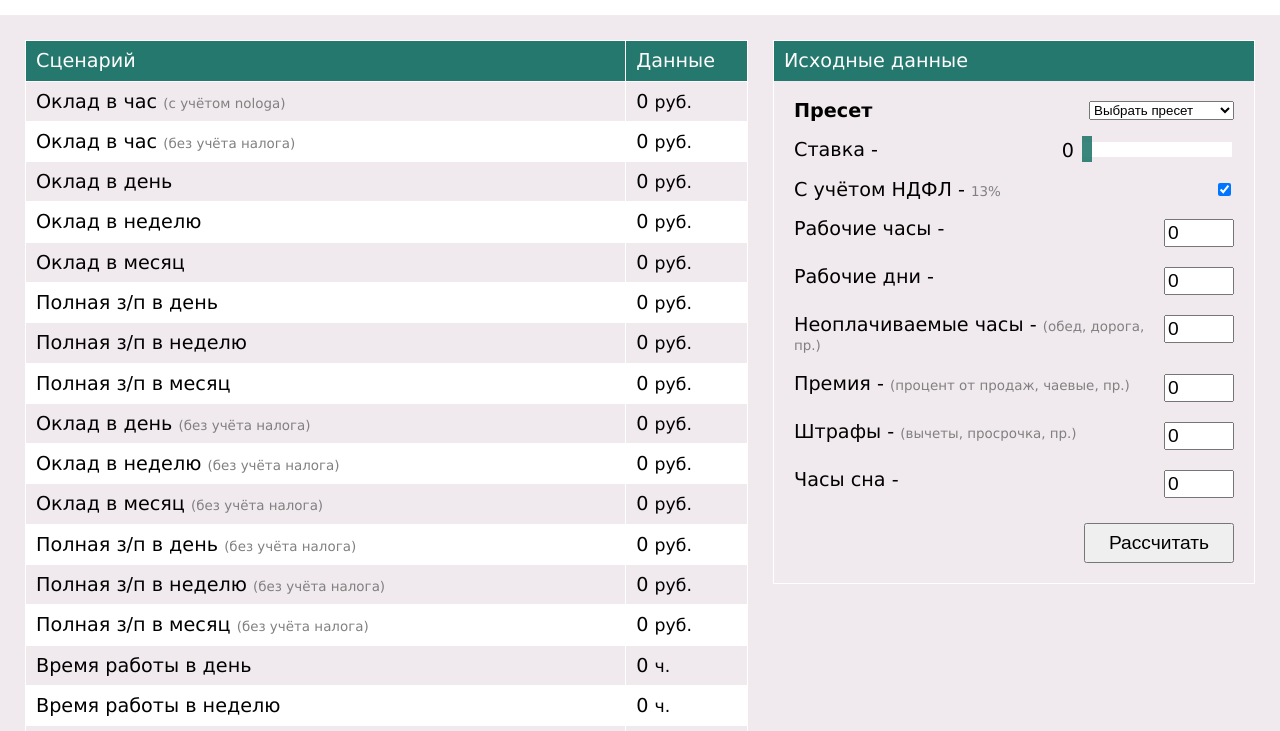
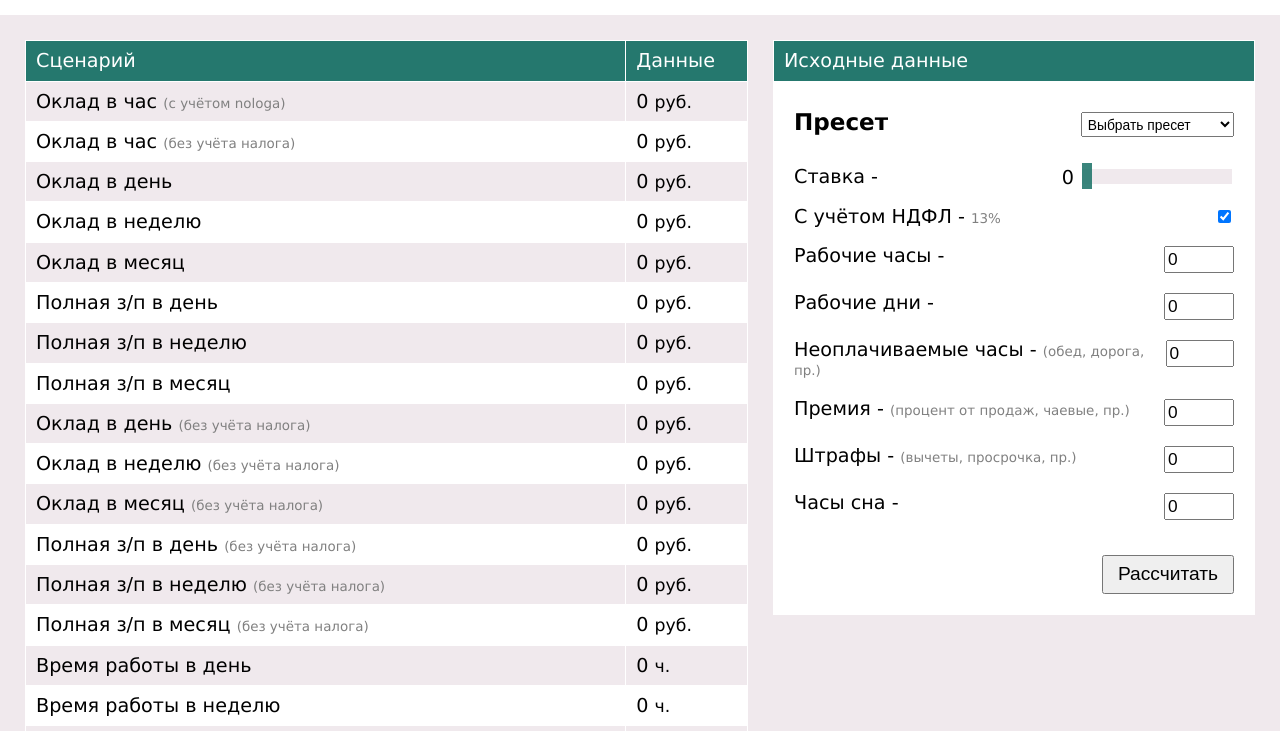
Before and after one commit to D1mitryS/salary_calculator, a plain HTML site: page index.html in a window 1280 px wide. Shown: the part 63-794 px from the top of the page. Drawn offline with Linux system fonts and the light colour scheme.

Commit message:
minor fixes to pass validation

```diff
--- a/index.html
+++ b/index.html
@@ -196,7 +196,8 @@
                         </tr>
                         <tr>
                             <td>
-                                Неоплачиваемые часы в неделю <span class="extended-description">(без учёта выходных)</span>
+                                Неоплачиваемые часы в неделю <span class="extended-description">(без учёта
+                                    выходных)</span>
                             </td>
                             <td>
                                 <output class="answer" id="answer-week-non-paid-hours">0</output>
@@ -204,7 +205,8 @@
                             </td>
                         </tr>
                         <tr>
-                            <td>Неоплачиваемые часы в месяц <span class="extended-description">(без учёта выходных)</span>
+                            <td>Неоплачиваемые часы в месяц <span class="extended-description">(без учёта
+                                    выходных)</span>
                             </td>
                             <td>
                                 <output class="answer" id="answer-month-non-paid-hours">0</output>
@@ -260,8 +262,8 @@
                 <h2>Исходные данные</h2>
                 <form name="calculator" action="index.html" method="post" id="calculator-form">
                     <div class="form-container">
-                        <div class="select-container">
-                            <p>Пресет</p>
+                        <div class="form-inner-container">
+                            <span class=description>Пресет</span>
                             <select id="preset-select">
                                 <option selected value="standard">Выбрать пресет</option>
                                 <option value="0">Офисный планктон</option>
@@ -271,48 +273,48 @@
                                 <option value="4">Тунеядец</option>
                             </select>
                         </div>
-                        <label>
-                            <p>Ставка - </p>
+                        <div class="form-inner-container">
+                            <span class=description>Ставка - </span>
                             <div class="range-container">
                                 <output id="salary-output">0</output>
                                 <input type="range" id="salary" min="0" max="15" step="0.25" value="0"
                                     name="calculator">
                             </div>
-                        </label>
+                        </div>
                         <label>
-                            <p>С учётом НДФЛ -
+                            <span class=description>С учётом НДФЛ -
                                 <span class="extended-description">13%</span>
-                            </p>
+                            </span>
                             <input type="checkbox" checked id="tax" name="calculator">
                         </label>
                         <label>
-                            <p>Рабочие часы -</p>
+                            <span class=description>Рабочие часы -</span>
                             <input type="number" min="0" max="12" value="0" id="hours" name="calculator">
                         </label>
                         <label>
-                            <p>Рабочие дни -</p>
-                            <input type="number" min="0" max="7" value="0" id="days"  name="calculator">
+                            <span class=description>Рабочие дни -</span>
+                            <input type="number" min="0" max="7" value="0" id="days" name="calculator">
                         </label>
                         <label>
-                            <p>Неоплачиваемые часы -
+                            <span class=description>Неоплачиваемые часы -
                                 <span class="extended-description">(обед, дорога, пр.)</span>
-                            </p>
+                            </span>
                             <input type="number" id="non-paid-hours" min="0" max="24" value="0" name="calculator">
                         </label>
                         <label>
-                            <p>Премия -
+                            <span class=description>Премия -
                                 <span class="extended-description">(процент от продаж, чаевые, пр.)</span>
-                            </p>
+                            </span>
                             <input type="number" id="bonus" min="0" max="2000" value="0" name="calculator">
                         </label>
                         <label>
-                            <p>Штрафы -
+                            <span class=description>Штрафы -
                                 <span class="extended-description">(вычеты, просрочка, пр.)</span>
-                            </p>
+                            </span>
                             <input type="number" id="fine" min="0" max="2000" value="0" name="calculator">
                         </label>
                         <label>
-                            <p>Часы сна - </p>
+                            <span class=description>Часы сна - </span>
                             <input type="number" id="sleep-hours" min="0" max="14" value="0" name="calculator">
                         </label>
                         <button type="submit" id="submit" name="calculator">Рассчитать</button>
--- a/style.css
+++ b/style.css
@@ -1,6 +1,6 @@
 body {
     font-size: larger;
-    font-family:Verdana, Geneva, Tahoma, sans-serif
+    font-family: Verdana, Geneva, Tahoma, sans-serif
 }
 
 * {
@@ -30,17 +30,19 @@ h3 {
 }
 
 main {
+    display: flex;
     background-color: #f0e9ed;
 }
 
 main .container {
+    margin: auto;
     padding: 25px;
     display: grid;
     grid-template-columns: 1.5fr 1fr;
     gap: 25px;
 }
 
-.answers table {
+section.answers table {
     width: 100%;
 }
 
@@ -59,65 +61,67 @@ main .container {
     min-width: 120px;
 }
 
-.units {
-    font-size: 0.9em;
-}
-
 .answers .extended-description {
     font-size: 0.7em;
     color: grey;
 }
 
-.settings {
+.units {
+    font-size: 0.9em;
+}
+
+section.settings {
     align-self: start;
     border: 1px white solid;
 }
 
 .settings h2 {
+    padding: 10px;
     background-color: #25786e;
     color: white;
     font-size: 100%;
-    padding: 10px;
 }
 
 .form-container {
     padding: 20px;
     display: flex;
     flex-direction: column;
-    background-color: #f0e9ed;
+    background-color: #fff;
 }
 
-.settings label {
+.form-inner-container {
+    padding: 10px 0;
+    display: flex;
+    justify-content: space-between;
+}
+
+.form-inner-container:nth-of-type(1) {
+    align-items: baseline;
+    font-weight: bold;
+    font-size: 1.2em;
+    margin-bottom: 10px;
+}
+
+.form-inner-container:nth-of-type(1) select {
+    font-size: .6em;
+    padding: .5%;
+}
+
+.form-container label {
     padding: 10px 0;
     display: flex;
     justify-content: space-between;
     align-items: flex-start;
 }
 
-.select-container {
-    display: flex;
-    justify-content: space-between;
-    margin-bottom: 10px;
-    font-weight: bold;
+.form-container input[type="range"] {
+    background-color: #f0e9ed;
+    -webkit-appearance: none;
+    width: 150px;
+    height: 15px;
 }
 
-.settings output {
-    font-size: 1em;
-}
-
-.settings input:focus {
-    background-color: #25786e;
-    color: white;
-}
-
-.settings input[type="range"] {
-    background-color: #fff;
-    -webkit-appearance: none;
-    width: 150px;
-    height:15px;
-}
-
-.settings input[type="range"]::-webkit-slider-thumb {
+.form-container input[type="range"]::-webkit-slider-thumb {
     -webkit-appearance: none;
     background-color: #25786e;
     opacity: 0.9;
@@ -125,21 +129,25 @@ main .container {
     height: 26px;
 }
 
-
-.settings input[type="number"] {
-    width: 70px;
-    font-size: 1em;
-}
-
-.settings .extended-description {
+.form-container .extended-description {
     font-size: 0.7em;
     color: grey;
 }
 
-.settings button {
+.form-container input[type="number"] {
+    width: 70px;
+    font-size: 0.9em;
+}
+
+.form-container input[type="number"]:focus {
+    background-color: #25786e;
+    color: white;
+}
+
+.form-container button {
     align-self: flex-end;
-    margin-top: 15px;
-    width: 150px;
-    height: 40px;
+    padding: 1.5%;
+    margin-top: 25px;
+    min-width: 30%;
     font-size: 1em;
 }
```
Also changed, not shown: script.js (line endings or trailing spaces). Lines whose indentation alone changed are shown as unchanged.
